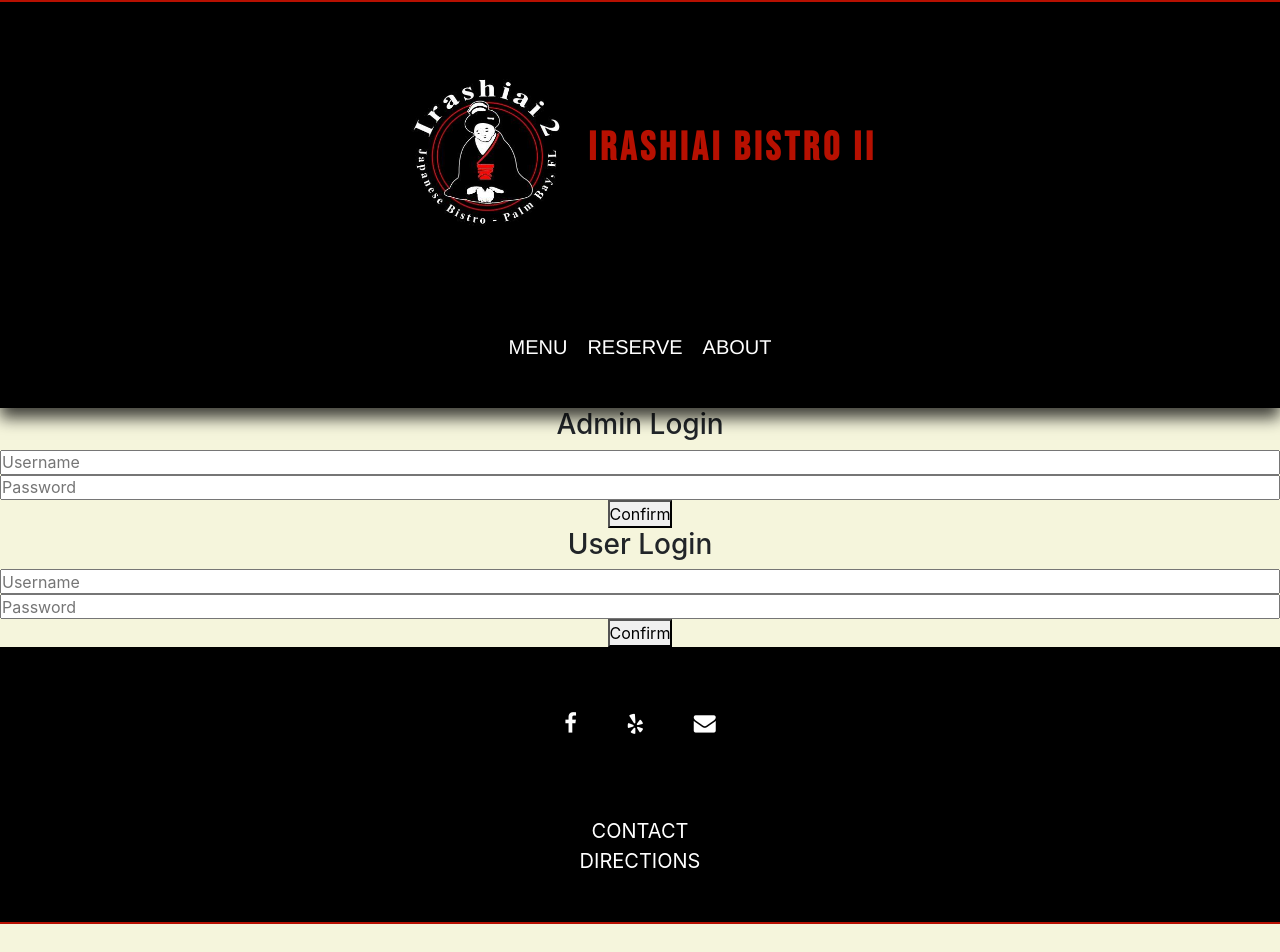
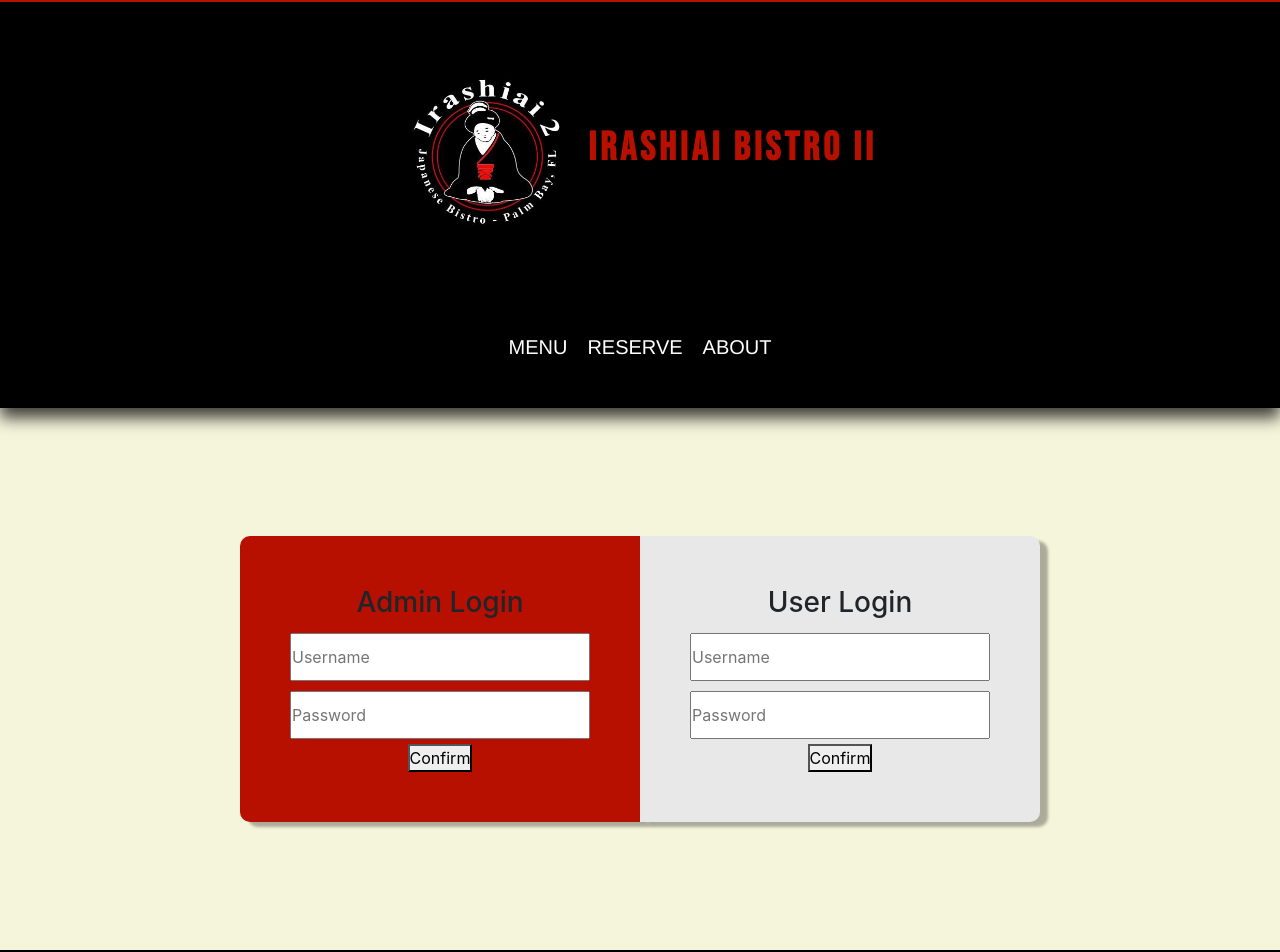
Before and after one commit to barrera713/Irashiai-Bistro, a React (Create React App) app in the folder website/: page /login in a window 1280 px wide. Shown: the top 952 px of the page. Before the commit the page ends 924 px from the top, so only its background shows below. Built offline with nearby package versions, Linux system fonts and the light colour scheme; a web font is replaced by a local one.

Commit message:
styled login forms

```diff
--- a/website/src/App.css
+++ b/website/src/App.css
@@ -679,17 +679,56 @@ body {
 
 
 
-
 /* Reservation Form End  */
 
 
-.login-form input {
-  width: 100%;
-  height: 25px;
+
+
+
+/* Partner and Admin Forms Start  */
+
+.forms-wrapper {
+  align-items: center;
+  justify-content: center;
+  display: flex;
+  flex-direction: row;
+  -webkit-flex-direction: row;
+  flex-wrap: wrap;
+  padding: 10% 0;
+}
+
+.admin-form-container {
+  padding: 50px;
+  width: 50vh;
+  border-top-left-radius: 10px;
+  border-bottom-left-radius: 10px;
+  box-shadow: 8px 5px 3px 0px rgba(0, 0, 0, 0.3);
+  background: #B71001;
 }
 
 
-/* Reservations Page */
+.partner-form-container {
+  background: #E8E8E8;
+  padding: 50px;
+  width: 50vh;
+  border-top-right-radius: 10px;
+  border-bottom-right-radius: 10px;
+  box-shadow: 8px 5px 3px 0px rgba(0, 0, 0, 0.3);
+}
+
+.login-form label, input {
+  width: 100%;
+  margin: 5px 0;
+  padding: 10px 0;
+}
+
+/* Partner and Admin Forms End  */
+
+
+
+
+
+/* Reservations Page Start */
 
 .select-date-form {
   margin: 25px;
@@ -717,6 +756,7 @@ body {
   padding: 8px;
 }
 
+/* Reservation Page End  */
 
 
 tr:hover {background-color:#f5f5f5;}
--- a/website/src/Components/Login.js
+++ b/website/src/Components/Login.js
@@ -33,26 +33,25 @@ class Login extends React.Component {
     render() {
 
         return(<div>
+            <div className="forms-wrapper">
+                <div className="admin-form-container">
                     <form onSubmit={this.adminSubmit} className="login-form">
                         <h3>Admin Login</h3>
                         <input placeholder="Username" type="text" name="admin-name" />
                         <input placeholder="Password" type="password" name="admin-password" />
-                <div>
                         <button>Confirm</button>
+                    </form>
                 </div>
-            </form>
-            <div>
+                <div className="partner-form-container">
                     <form onSubmit={this.userSubmit} className="login-form" >
                         <h3>User Login</h3>
                         <input placeholder="Username" type="text" name="name" />
                         <input placeholder="Password" type="password" name="password" />
-                    <div>
                         <button>Confirm</button>
-                    </div>
                     </form>
                 </div>
             </div>
-        )
+        </div>)
 
     }
 }
```
Lines whose indentation alone changed are shown as unchanged.
